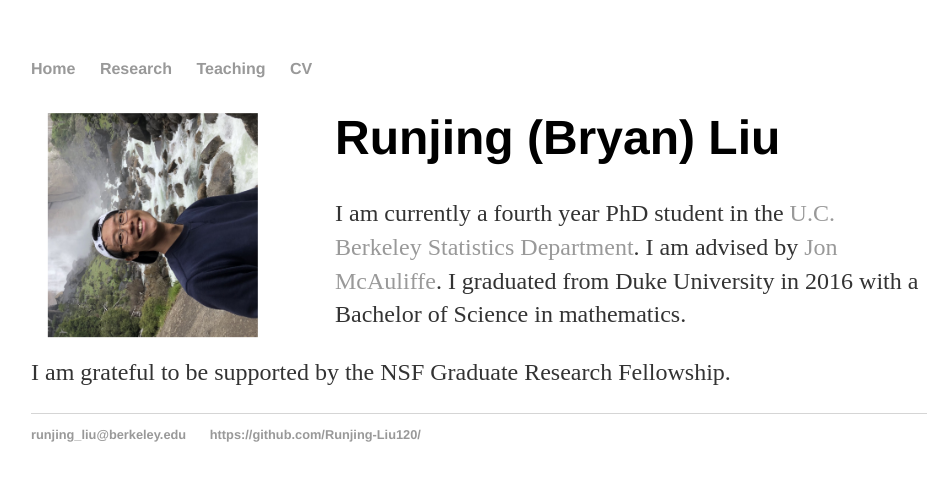
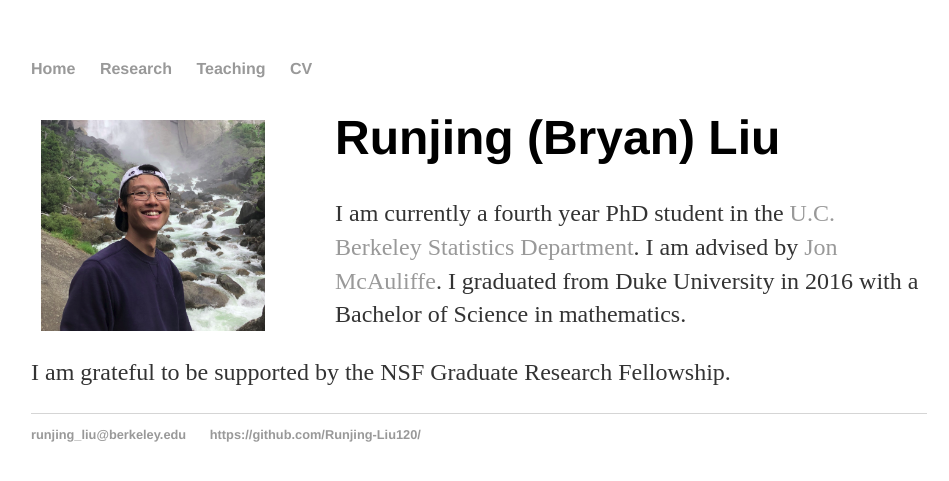
Before and after one commit to Runjing-Liu120/RunjingLiu.github.io, a Jekyll site: the page built from index.md, in a window 1280 px wide. Shown: the top 481 px of the page, without its empty margins (161-1110 px from the left). Built offline with Jekyll 4.4.1, drawn with Linux system fonts in a browser that asks for light colours.

Commit message:
images...

```diff
--- a/index.md
+++ b/index.md
@@ -2,7 +2,8 @@
 layout: default
 title: Runjing (Bryan) Liu
 ---
-<img src="images/my_photo.jpg" style="width:25%; transform:rotate(270deg); border:10px solid white; margin-right: 60px" align="left">
+<img src="images/my_photo2.png" style="width:25%;
+border:10px solid white; margin-right: 60px" align="left">
 
 # Runjing (Bryan) Liu
 
```
Also changed, not shown: images/my_photo2.png (added).
